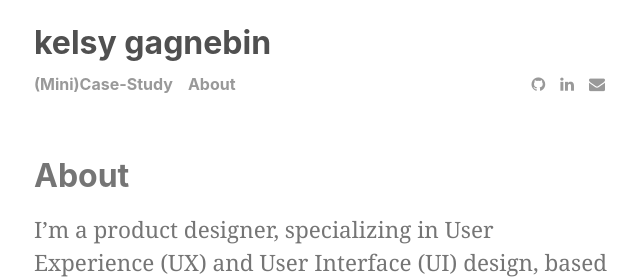
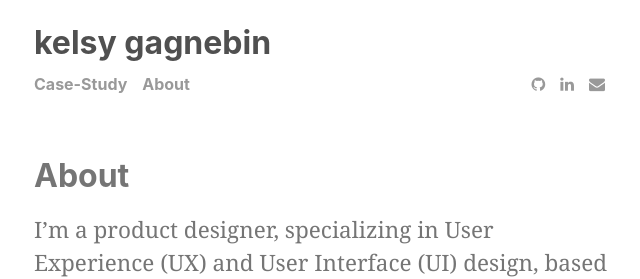
Before and after one commit to kelsymichael/kelsymichael.github.io, a Jekyll site: the page built from menu/about.md, in a window 1280 px wide. Shown: the top 279 px of the page, without its empty margins (318-958 px from the left). Built offline with Jekyll 4.4.1, drawn with Linux system fonts in a browser that asks for light colours; nearby versions of some CDN libraries.

Commit message:
Update case-study menu

```diff
--- a/_data/settings.yml
+++ b/_data/settings.yml
@@ -13,7 +13,7 @@ google-ID: 'UA-64580274-1'
 
 menu:
 # - {name: 'Work', url: 'work.html'}
-- {name: '(Mini)Case-Study', url: 'caseStudy.html'}
+- {name: 'Case-Study', url: 'caseStudy.html'}
 - {name: 'About', url: 'about.html'}
 # - {name: 'Contact', url: 'contact.html'}
 
```
